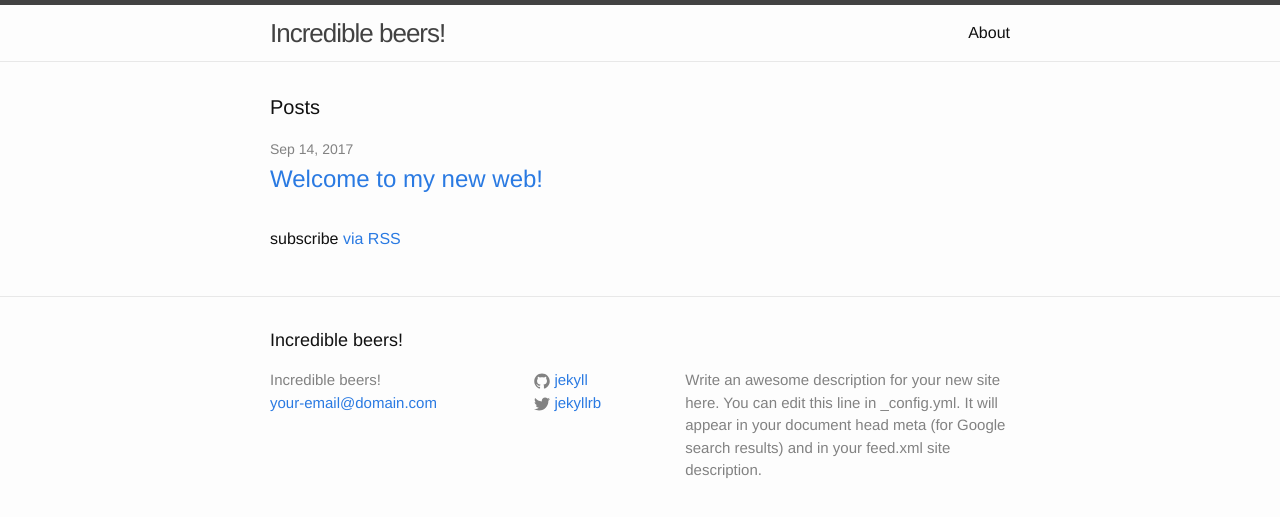
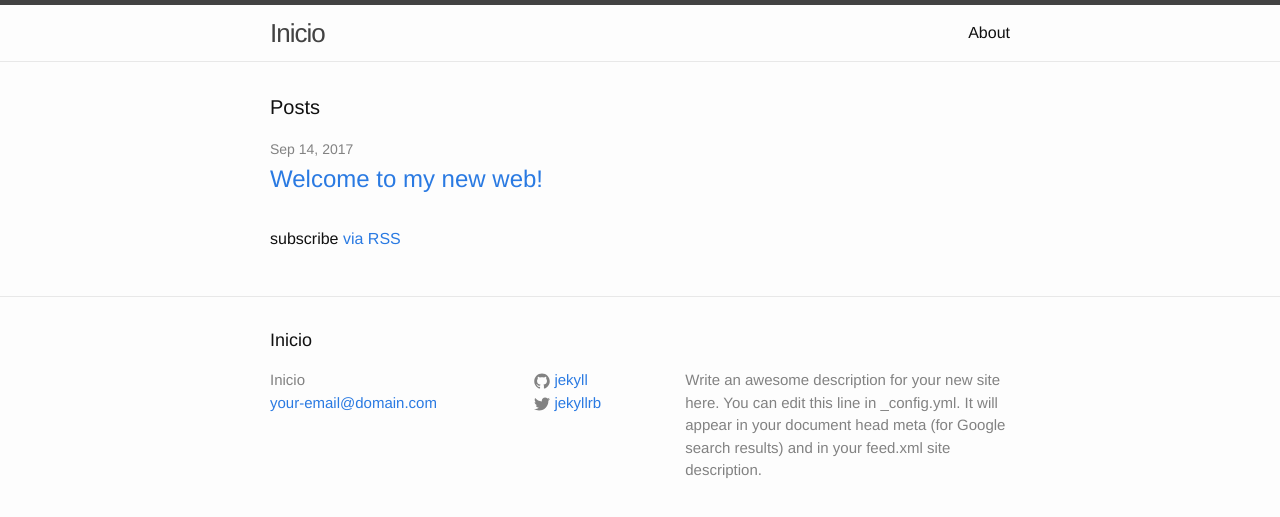
Before and after one commit to frgen/prueba-1, a Jekyll site: the page built from index.html, in a window 1280 px wide. Shown: the top 517 px of the page. Built offline with Jekyll 4.4.1, drawn with Linux system fonts in a browser that asks for light colours.

Commit message:
Update _config.yml

```diff
--- a/_config.yml
+++ b/_config.yml
@@ -6,7 +6,7 @@
 # 'jekyll serve'. If you change this file, please restart the server process.
 
 # Site settings
-title: Incredible beers!
+title: Inicio
 email: your-email@domain.com
 description: > # this means to ignore newlines until "baseurl:"
   Write an awesome description for your new site here. You can edit this
```
